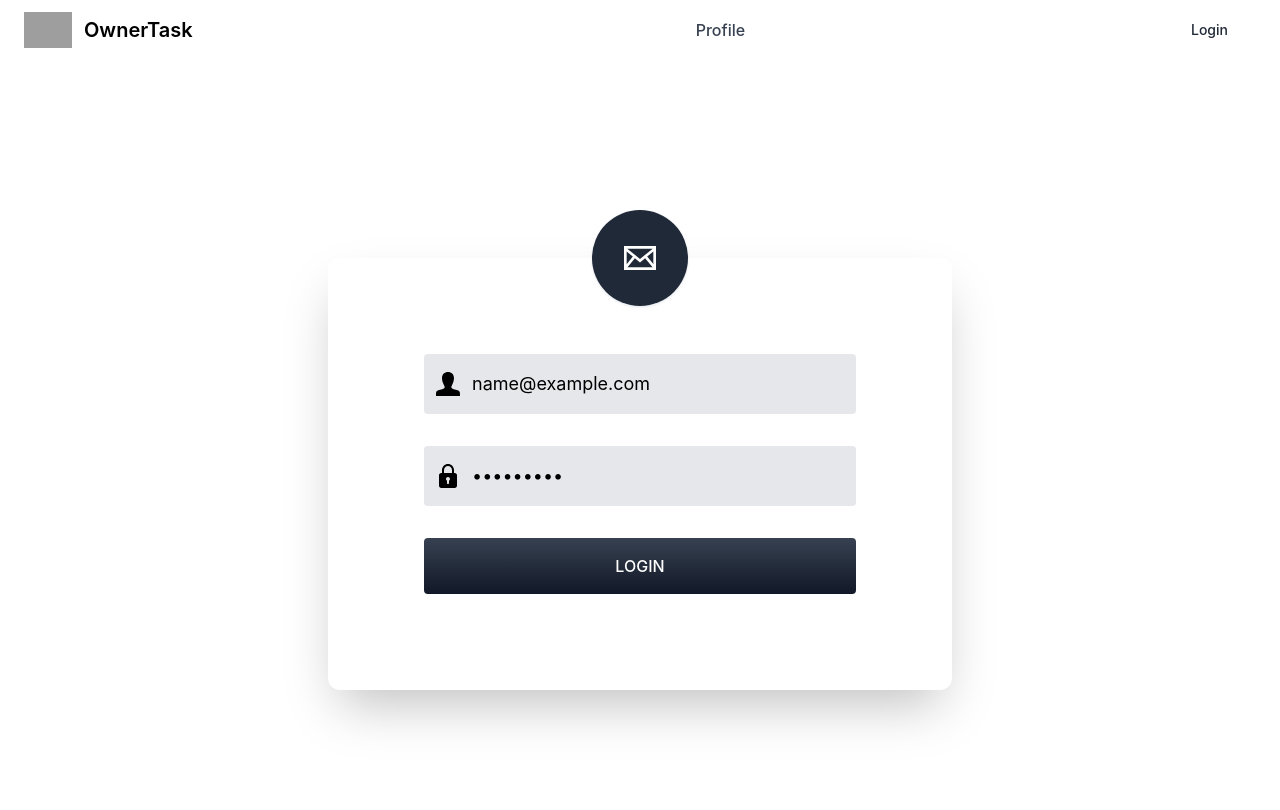
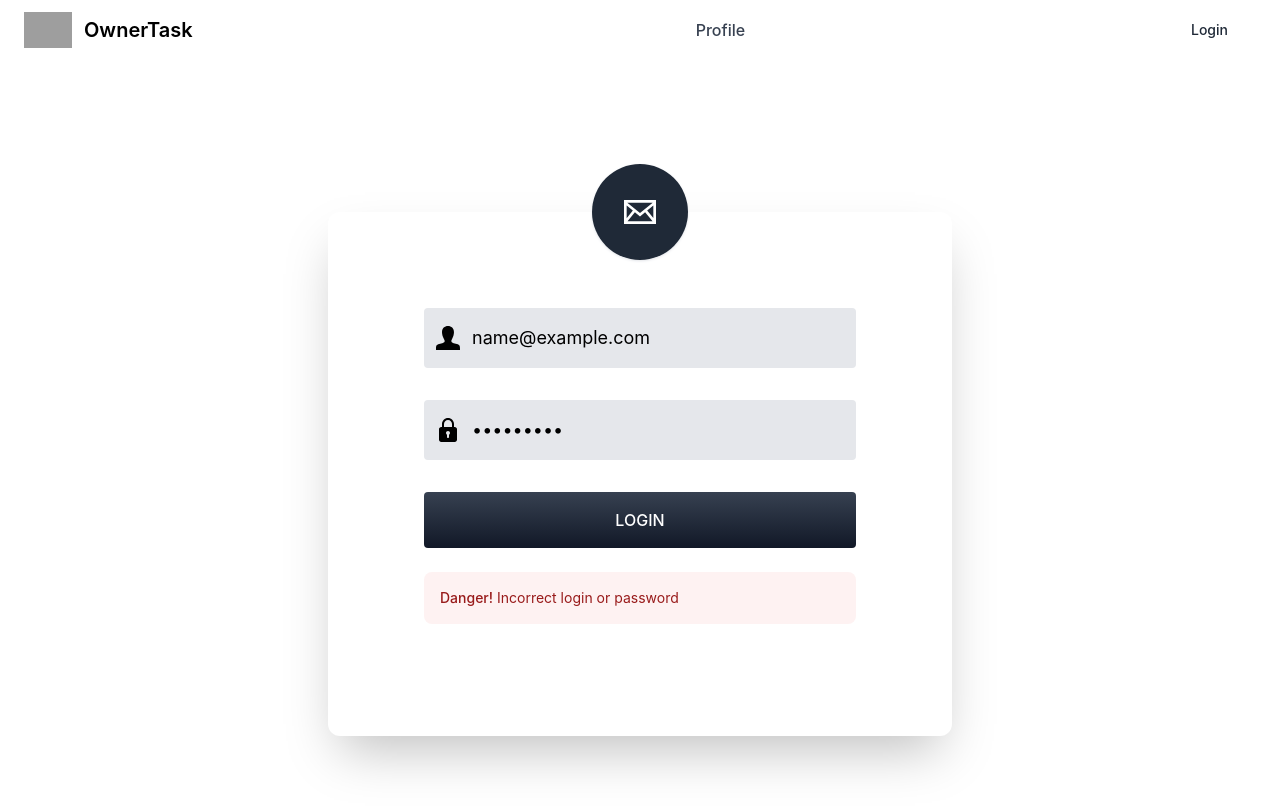
Before and after one commit to koderhun/ownertask, a Next.js app: page / in a window 1280 px wide. Both pictures are taken after typing "name@example.com", "Sample123" into the empty fields and a click on the button "LOGIN". Shown: the top 810 px of the page. Built offline with nearby package versions, Linux system fonts and the light colour scheme; no server answers; grey boxes are pictures that could not be loaded.

Commit message:
feat: append alert error

```diff
--- a/app/layout.tsx
+++ b/app/layout.tsx
@@ -16,7 +16,7 @@ export default function RootLayout({
     <html lang="en">
       <body suppressHydrationWarning={true}>
         <Header />
-        <main className="container mx-auto px-4">{children}</main>
+        <main className=" mx-auto px-4 max-w-screen-xl">{children}</main>
       </body>
     </html>
   )
--- a/components/Header/Header.tsx
+++ b/components/Header/Header.tsx
@@ -9,7 +9,7 @@ export async function Header() {
 
   return (
     <header>
-      <nav className="container mx-auto pb-6 bg-white border-gray-200 px-4 lg:px-6 py-2.5 dark:bg-gray-800">
+      <nav className=" pb-6 bg-white border-gray-200 px-4 lg:px-6 py-2.5 dark:bg-gray-800">
         <div className="flex flex-wrap justify-between items-center mx-auto max-w-screen-xl">
           <a href="/" className="flex items-center">
             <img
--- a/components/LoginForm/LoginForm.tsx
+++ b/components/LoginForm/LoginForm.tsx
@@ -5,9 +5,11 @@ import {useRouter, useSearchParams} from 'next/navigation'
 export const LoginForm: FC = () => {
   const router = useRouter()
   const searchParams = useSearchParams()
+  const [error, setError] = React.useState<boolean>(false)
 
   const handleSubmit = async (event: FormEvent) => {
     event.preventDefault()
+    setError(false)
 
     const formData = new FormData(event.target as HTMLFormElement)
     const username = formData.get('username') as string
@@ -25,7 +27,8 @@ export const LoginForm: FC = () => {
       router.push(nextUrl ?? '/profile')
       router.refresh()
     } else {
-      alert('Login failed')
+      console.error('Incorrect username or password')
+      setError(true)
     }
   }
 
@@ -43,11 +46,13 @@ export const LoginForm: FC = () => {
               <path d="M20.822 18.096c-3.439-.794-6.64-1.49-5.09-4.418 4.72-8.912 1.251-13.678-3.732-13.678-5.082 0-8.464 4.949-3.732 13.678 1.597 2.945-1.725 3.641-5.09 4.418-3.073.71-3.188 2.236-3.178 4.904l.004 1h23.99l.004-.969c.012-2.688-.092-4.222-3.176-4.935z" />
             </svg>
             <input
-              type="text"
+              type="email"
               id="username"
               name="username"
               className="bg-gray-200 rounded pl-12 py-2 md:py-4 focus:outline-none w-full"
               placeholder="Email"
+              pattern="/^[a-zA-Z0-9.!#$%&'*+/=?^_`{|}~-]+@[a-zA-Z0-9-]+(?:\.[a-zA-Z0-9-]+)*$/"
+              required
             />
           </div>
           <div className="flex items-center text-lg mb-6 md:mb-8">
@@ -67,6 +72,15 @@ export const LoginForm: FC = () => {
             className="bg-gradient-to-b from-gray-700 to-gray-900 font-medium p-2 md:p-4 text-white uppercase w-full rounded">
             Login
           </button>
+
+          {error && (
+            <div
+              className="mt-6 p-4 mb-4 text-sm text-red-800 rounded-lg bg-red-50 dark:bg-gray-800 dark:text-red-400"
+              role="alert">
+              <span className="font-medium">Danger!</span> Incorrect login or
+              password
+            </div>
+          )}
         </form>
       </div>
     </div>
--- a/middleware.ts
+++ b/middleware.ts
@@ -2,7 +2,7 @@ import {NextResponse, NextRequest} from 'next/server'
 import {verifyJwtToken} from '@/libs/auth'
 import type {JWTPayload} from 'jose'
 
-const AUTH_PAGES: string[] = ['/login', '/register']
+const AUTH_PAGES: string[] = ['/' ]
 
 const isAuthPages = (url: string): boolean =>
   AUTH_PAGES.some((page) => page.startsWith(url))
@@ -33,7 +33,7 @@ export async function middleware(request: NextRequest): Promise<NextResponse> {
     searchParams.set('next', nextUrl.pathname)
 
     const response: NextResponse = NextResponse.redirect(
-      new URL(`/login?${searchParams}`, url)
+      new URL(`/?${searchParams}`, url)
     )
     response.cookies.delete('token')
 
@@ -43,4 +43,4 @@ export async function middleware(request: NextRequest): Promise<NextResponse> {
   return NextResponse.next()
 }
 
-export const config = {matcher: ['/login', '/profile/:path*']}
+export const config = {matcher: ['/', '/profile/:path*']}
```
